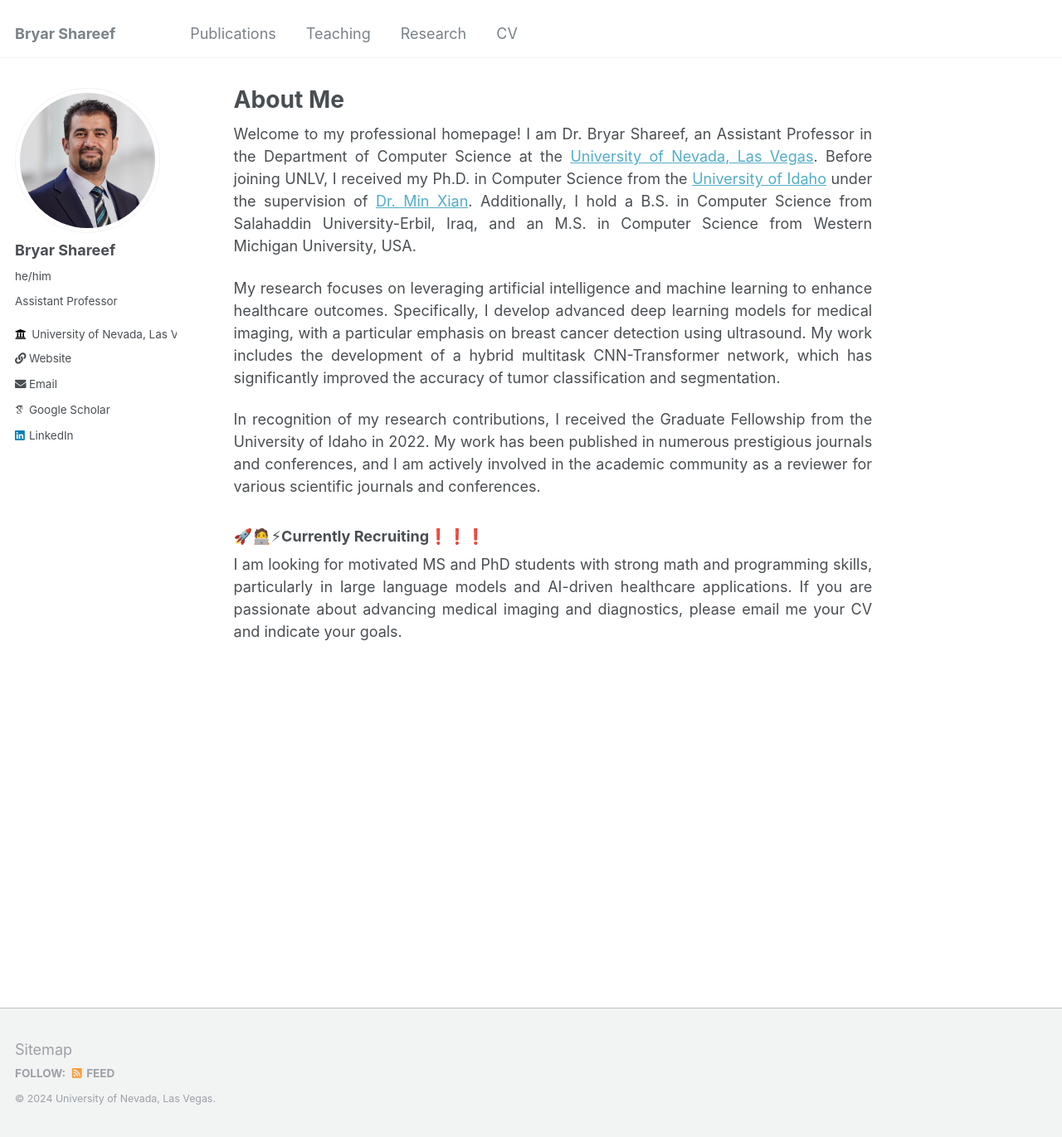
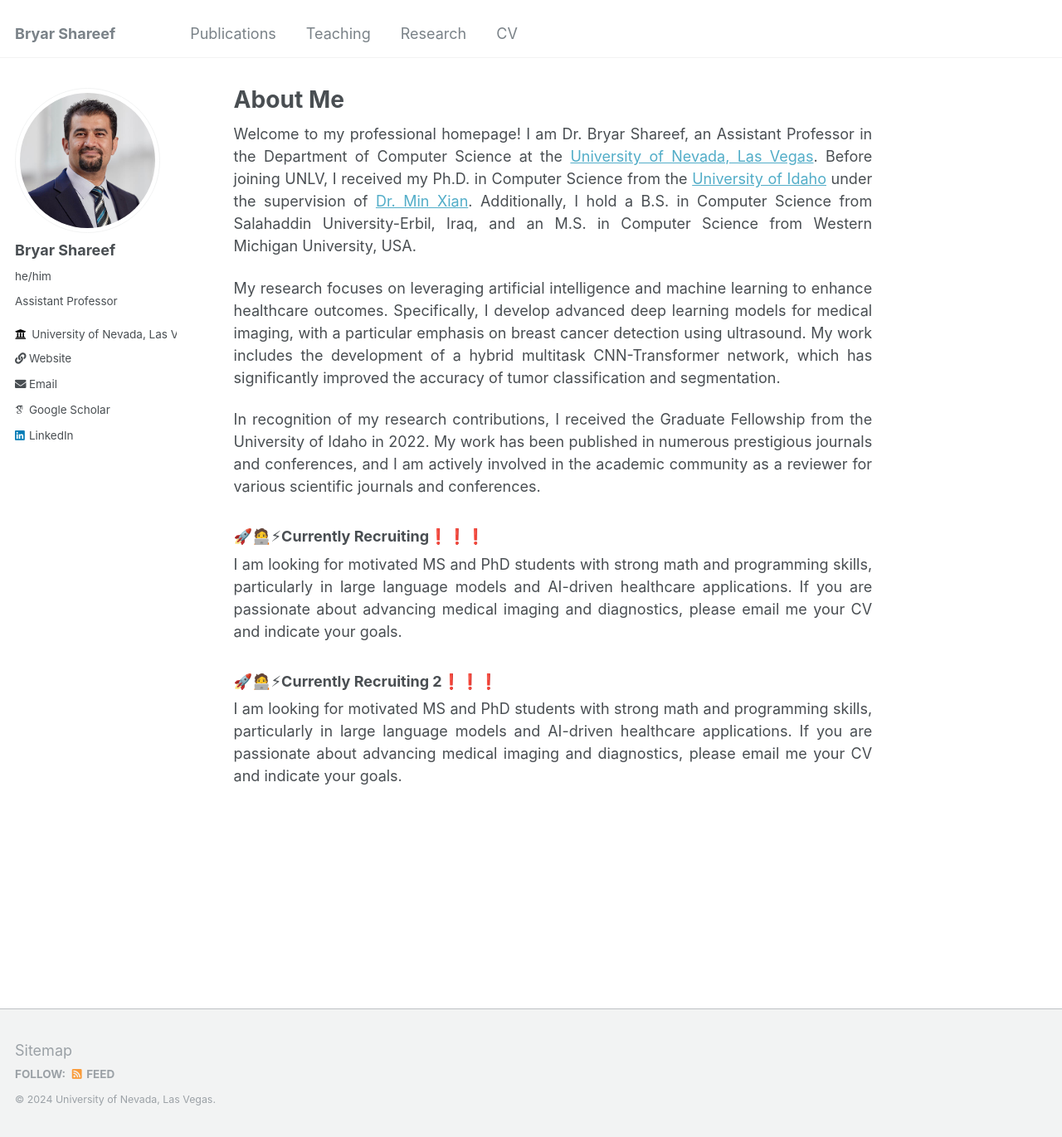
Before and after one commit to bryarshareef/bryarshareef.github.io, a Jekyll site: the page built from _pages/about.md, in a window 1280 px wide and 1371 px high. Shown: the whole window at 83% size. Built offline with Jekyll 4.4.1, drawn with Linux system fonts in a browser that asks for light colours; some web fonts are replaced.

Commit message:
Update about.md
Currently Recruiting 2

```diff
--- a/_pages/about.md
+++ b/_pages/about.md
@@ -15,3 +15,6 @@ redirect_from:
 
 <h3>🚀🧑‍💻️⚡Currently Recruiting❗❗❗</h3>
 <p style="text-align:justify"> I am looking for motivated MS and PhD students with strong math and programming skills, particularly in large language models and AI-driven healthcare applications. If you are passionate about advancing medical imaging and diagnostics, please email me your CV and indicate your goals.</p>
+
+<h3>🚀🧑‍💻️⚡Currently Recruiting 2❗❗❗</h3>
+<p style="text-align:justify"> I am looking for motivated MS and PhD students with strong math and programming skills, particularly in large language models and AI-driven healthcare applications. If you are passionate about advancing medical imaging and diagnostics, please email me your CV and indicate your goals.</p>
```
